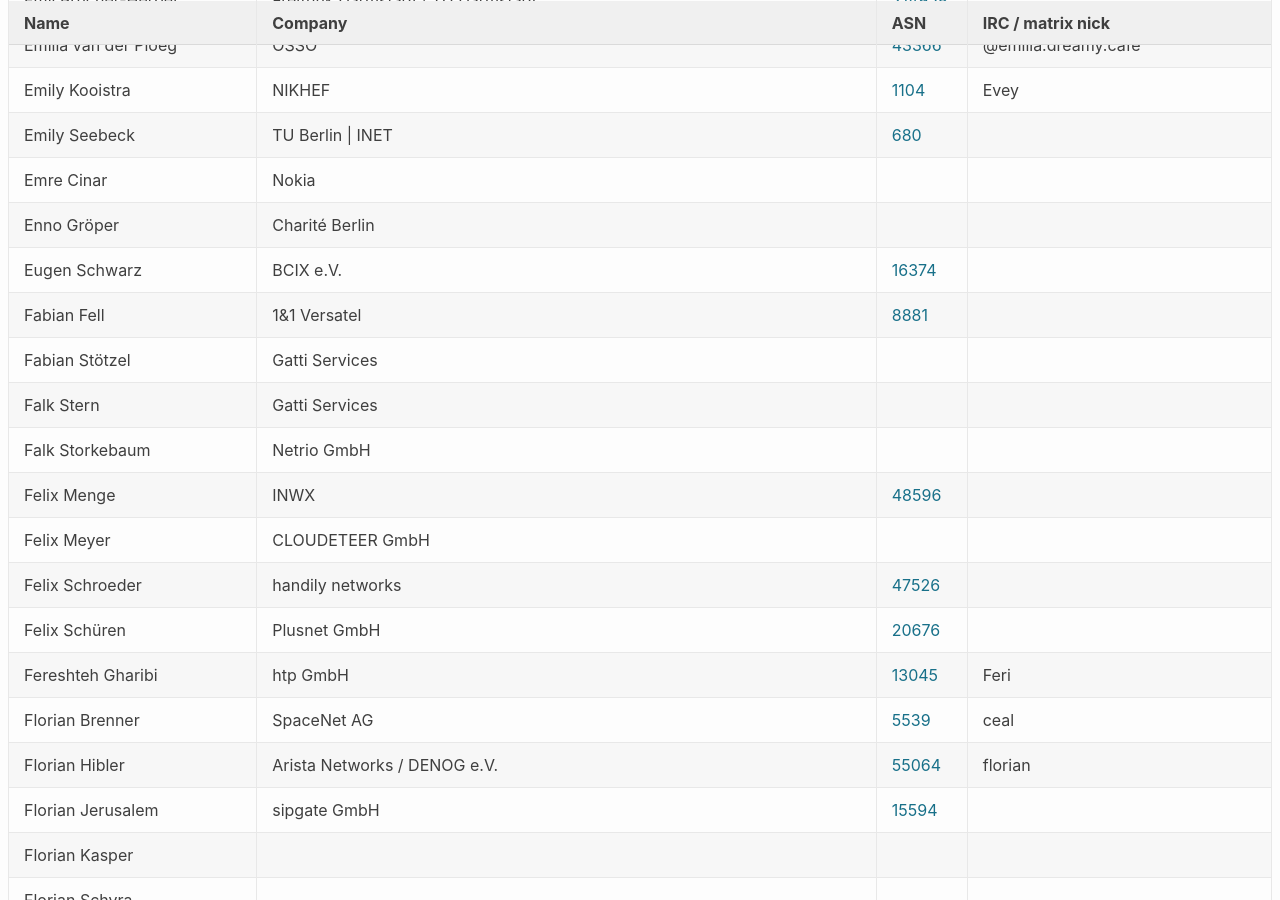
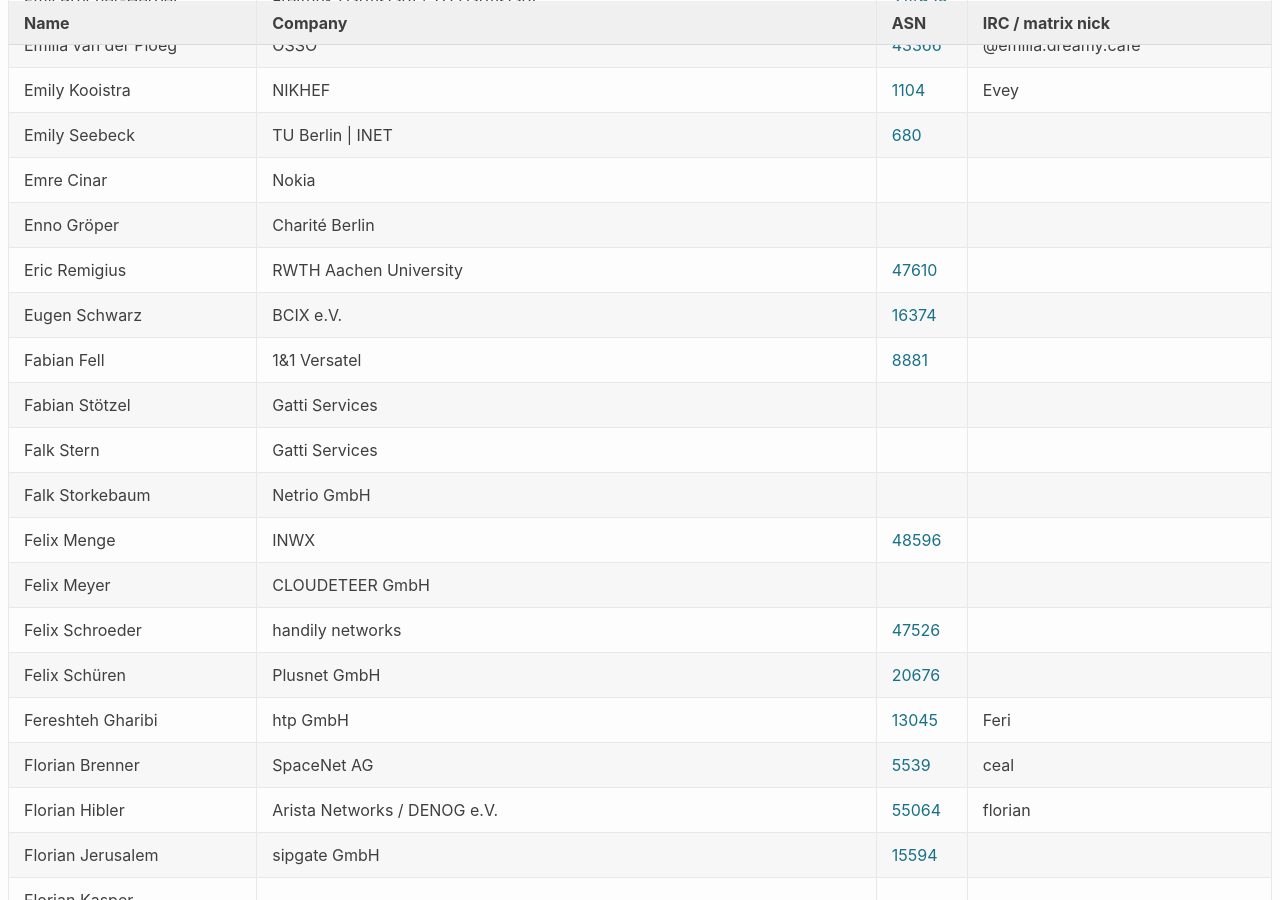
Before and after one commit to denog/pretix-attendeelist, a Jekyll site: the page built from denog17/index.markdown, in a window 1280 px wide and 900 px high, scrolled down 4813 px. Built offline with Jekyll 4.4.1, drawn with Linux system fonts in a browser that asks for light colours.

Commit message:
Latest data: Tue Sep 30 11:29:17 UTC 2025

```diff
--- a/_data/attendees_denog17_onsite.json
+++ b/_data/attendees_denog17_onsite.json
@@ -648,6 +648,12 @@
     "asn": null
   },
   {
+    "name": "Eric Remigius",
+    "company": "RWTH Aachen University",
+    "irc": null,
+    "asn": "47610"
+  },
+  {
     "name": "Eugen Schwarz",
     "company": "BCIX e.V.",
     "irc": null,
```
